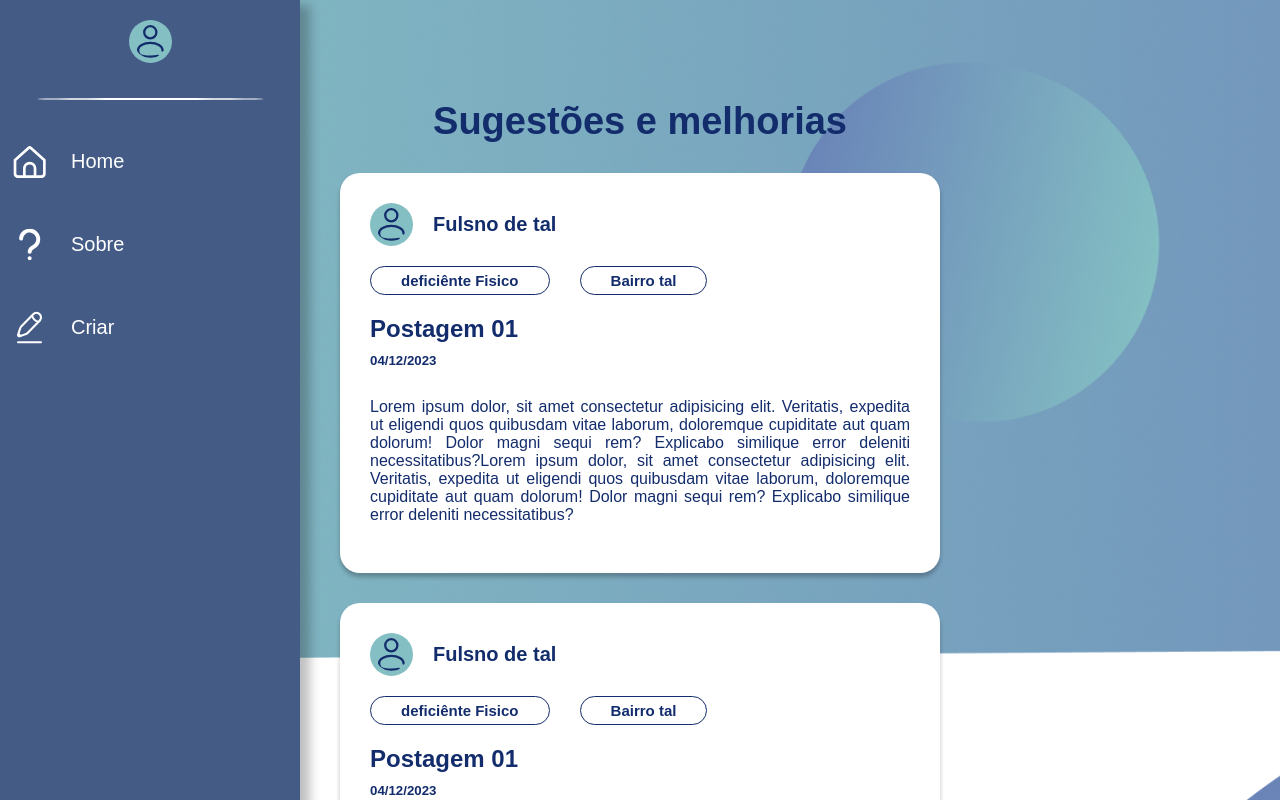
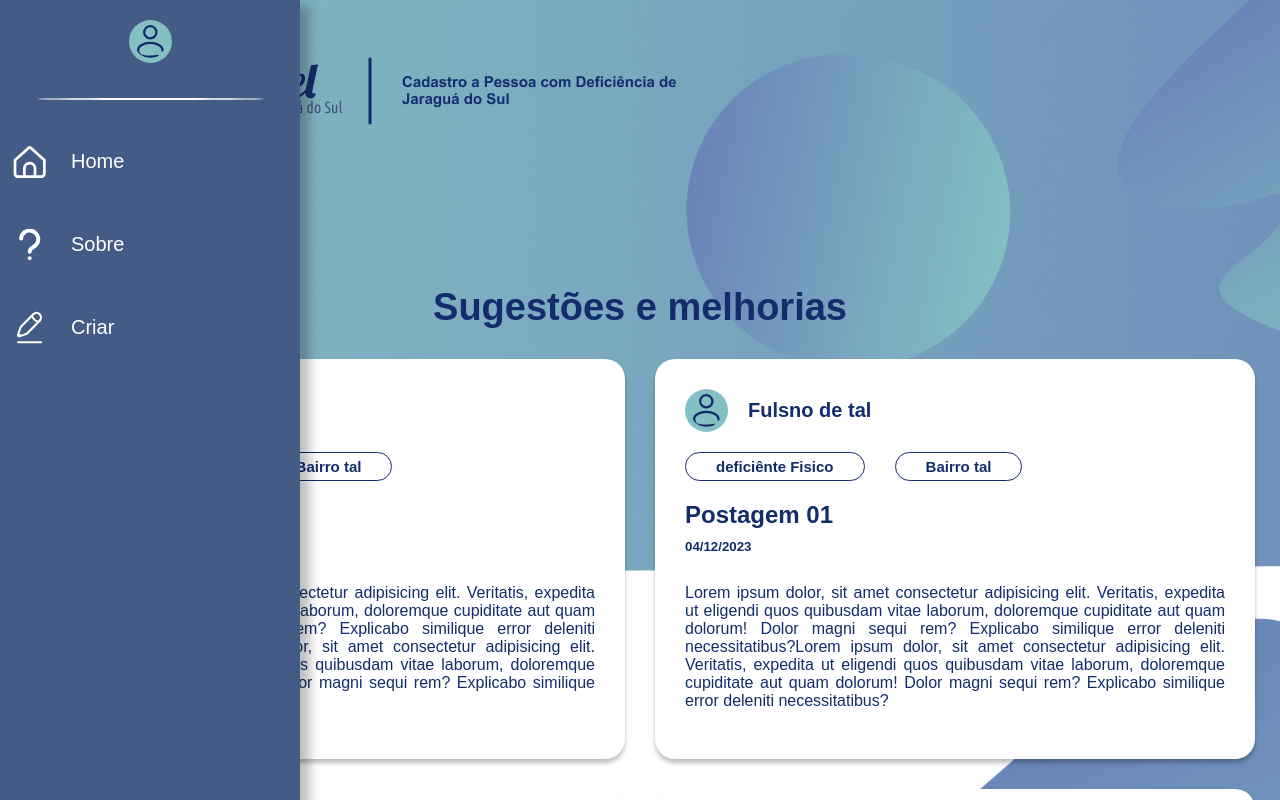
Before and after one commit to Deysehgfi/Projeto_CadAcel, a React (Vite) app in the folder FrontEnd/: page /HomeAdm in a window 1280 px wide. Shown: the top 800 px of the page. Built offline with nearby package versions, Linux system fonts and the light colour scheme.

Commit message:
Ajuste na página Home Adm

```diff
--- a/FrontEnd/src/Pages/HomeAdm.jsx
+++ b/FrontEnd/src/Pages/HomeAdm.jsx
@@ -1,12 +1,14 @@
 import Header from "../Header/Header.jsx";
 import Footer from "../Footer/Footer.jsx";
 import SectionRelacoes from "../SectionRelacoes/SectionRelacoes.jsx";
-
+import logoCadAcel from "../public/Logo.png"
+import { Logo } from "../styled/Section01.js";
 
 const HomeAdm = ()=>{
     return(
         <>
         <Header/>
+        <Logo src={logoCadAcel} alt="Logo do Projeto"/>
         <SectionRelacoes/>
         <Footer/>
         </>
--- a/FrontEnd/src/Section01/Section01.jsx
+++ b/FrontEnd/src/Section01/Section01.jsx
@@ -1,12 +1,16 @@
 import Formulario from "../Components/Formulario/Formulario.jsx";
-import { SectionLogin, ImgSection} from "../styled/Section01.js";
+import { SectionLogin, ImgSection,Logo} from "../styled/Section01.js";
 import img01 from "../public/img01.png"
+import logoCadAcel from "../public/Logo.png"
 const Section01 = ({FormTitulo}) => {
     return(
+        <>
+        <Logo src={logoCadAcel} alt="Logo do site" />
         <SectionLogin>
             <ImgSection src={img01} alt="Ilustração com um cadeirante e um mulher deficiênte física" />
             <Formulario FormTitulo="Login"/>
         </SectionLogin>
+        </>
     )
 }
 
--- a/FrontEnd/src/SectionRelacoes/SectionRelacoes.jsx
+++ b/FrontEnd/src/SectionRelacoes/SectionRelacoes.jsx
@@ -7,7 +7,12 @@ const SectionRelacoes = ({ nameUser, deficiencia, local, titulopostagem, datapos
             <TituloSection>Sugestões e melhorias</TituloSection>
             <ContainerCards>
                 <CardMelhorias nameUser="Fulsno de tal" deficiencia="deficiênte Fisico" local="Bairro tal" titulopostagem="Postagem 01" datapostagem="04/12/2023" descricaopostagem="Lorem ipsum dolor, sit amet consectetur adipisicing elit. Veritatis, expedita ut eligendi quos quibusdam vitae laborum, doloremque cupiditate aut quam dolorum! Dolor magni sequi rem? Explicabo similique error deleniti necessitatibus?Lorem ipsum dolor, sit amet consectetur adipisicing elit. Veritatis, expedita ut eligendi quos quibusdam vitae laborum, doloremque cupiditate aut quam dolorum! Dolor magni sequi rem? Explicabo similique error deleniti necessitatibus?" />
-                <CardMelhorias nameUser="Fulsno de tal" deficiencia="deficiênte Fisico" local="Bairro tal" titulopostagem="Postagem 01" datapostagem="04/12/2023" descricaopostagem="Lorem ipsum dolor, sit amet consectetur adipisicing elit. Veritatis, expedita ut eligendi quos quibusdam vitae laborum, doloremque cupiditate aut quam dolorum! Dolor magni sequi rem? Explicabo similique error deleniti necessitatibus?Lorem ipsum dolor, sit amet consectetur adipisicing elit. Veritatis, expedita ut eligendi quos quibusdam vitae laborum, doloremque cupiditate aut quam dolorum! Dolor magni sequi rem? Explicabo similique error deleniti necessitatibus?" /><CardMelhorias nameUser="Fulsno de tal" deficiencia="deficiênte Fisico" local="Bairro tal" titulopostagem="Postagem 01" datapostagem="04/12/2023" descricaopostagem="Lorem ipsum dolor, sit amet consectetur adipisicing elit. Veritatis, expedita ut eligendi quos quibusdam vitae laborum, doloremque cupiditate aut quam dolorum! Dolor magni sequi rem? Explicabo similique error deleniti necessitatibus?Lorem ipsum dolor, sit amet consectetur adipisicing elit. Veritatis, expedita ut eligendi quos quibusdam vitae laborum, doloremque cupiditate aut quam dolorum! Dolor magni sequi rem? Explicabo similique error deleniti necessitatibus?" />
+
+                <CardMelhorias nameUser="Fulsno de tal" deficiencia="deficiênte Fisico" local="Bairro tal" titulopostagem="Postagem 01" datapostagem="04/12/2023" descricaopostagem="Lorem ipsum dolor, sit amet consectetur adipisicing elit. Veritatis, expedita ut eligendi quos quibusdam vitae laborum, doloremque cupiditate aut quam dolorum! Dolor magni sequi rem? Explicabo similique error deleniti necessitatibus?Lorem ipsum dolor, sit amet consectetur adipisicing elit. Veritatis, expedita ut eligendi quos quibusdam vitae laborum, doloremque cupiditate aut quam dolorum! Dolor magni sequi rem? Explicabo similique error deleniti necessitatibus?" />
+
+                <CardMelhorias nameUser="Fulsno de tal" deficiencia="deficiênte Fisico" local="Bairro tal" titulopostagem="Postagem 01" datapostagem="04/12/2023" descricaopostagem="Lorem ipsum dolor, sit amet consectetur adipisicing elit. Veritatis, expedita ut eligendi quos quibusdam vitae laborum, doloremque cupiditate aut quam dolorum! Dolor magni sequi rem? Explicabo similique error deleniti necessitatibus?Lorem ipsum dolor, sit amet consectetur adipisicing elit. Veritatis, expedita ut eligendi quos quibusdam vitae laborum, doloremque cupiditate aut quam dolorum! Dolor magni sequi rem? Explicabo similique error deleniti necessitatibus?" />
+
+                <CardMelhorias nameUser="Fulsno de tal" deficiencia="deficiênte Fisico" local="Bairro tal" titulopostagem="Postagem 01" datapostagem="04/12/2023" descricaopostagem="Lorem ipsum dolor, sit amet consectetur adipisicing elit. Veritatis, expedita ut eligendi quos quibusdam vitae laborum, doloremque cupiditate aut quam dolorum! Dolor magni sequi rem? Explicabo similique error deleniti necessitatibus?Lorem ipsum dolor, sit amet consectetur adipisicing elit. Veritatis, expedita ut eligendi quos quibusdam vitae laborum, doloremque cupiditate aut quam dolorum! Dolor magni sequi rem? Explicabo similique error deleniti necessitatibus?" />
             </ContainerCards>
         </SectionRElacoes>
     )
--- a/FrontEnd/src/styled/Section01.js
+++ b/FrontEnd/src/styled/Section01.js
@@ -26,3 +26,9 @@ width: 450px;
 height: 450px;
    }
 `
+export const Logo = styled.img`
+padding: 50px 80px;
+@media screen and (max-width:680px){
+width: 250px;
+   }
+`
--- a/FrontEnd/src/styled/SectionRelacoes.js
+++ b/FrontEnd/src/styled/SectionRelacoes.js
@@ -24,7 +24,6 @@ padding-bottom: 100px;
 `
 export const ContainerCards = styled.div`
 display: flex;
-flex-direction: column;
 justify-content: center;
 flex-wrap: wrap;
 gap: 30px;
```
